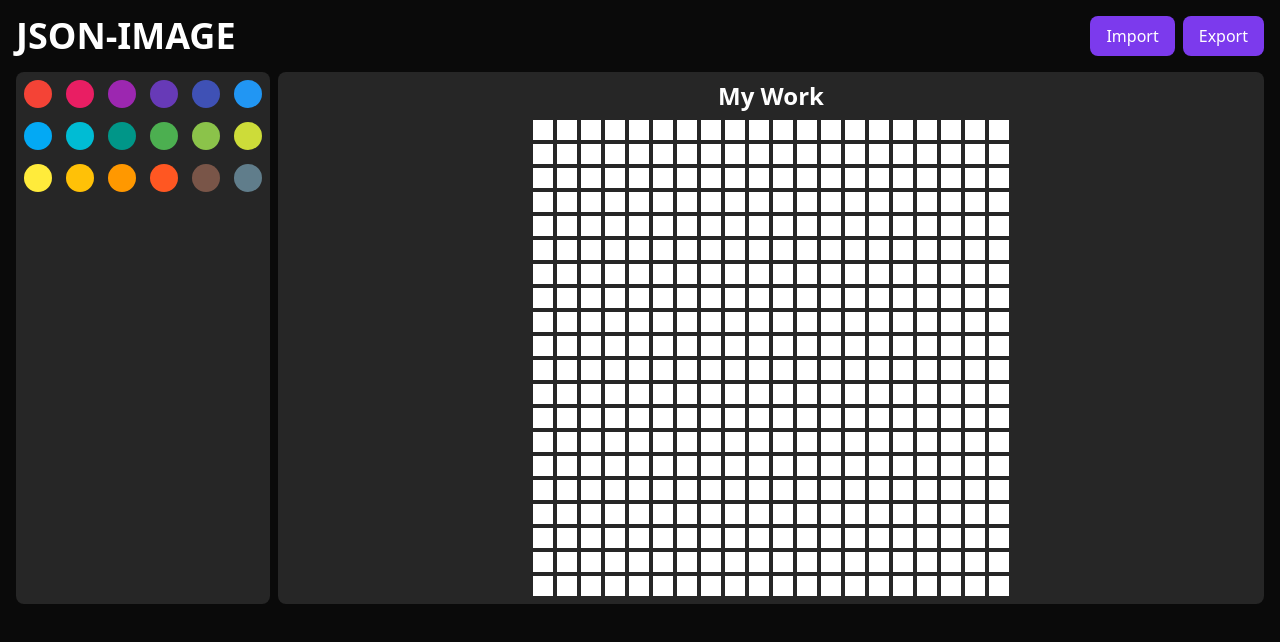
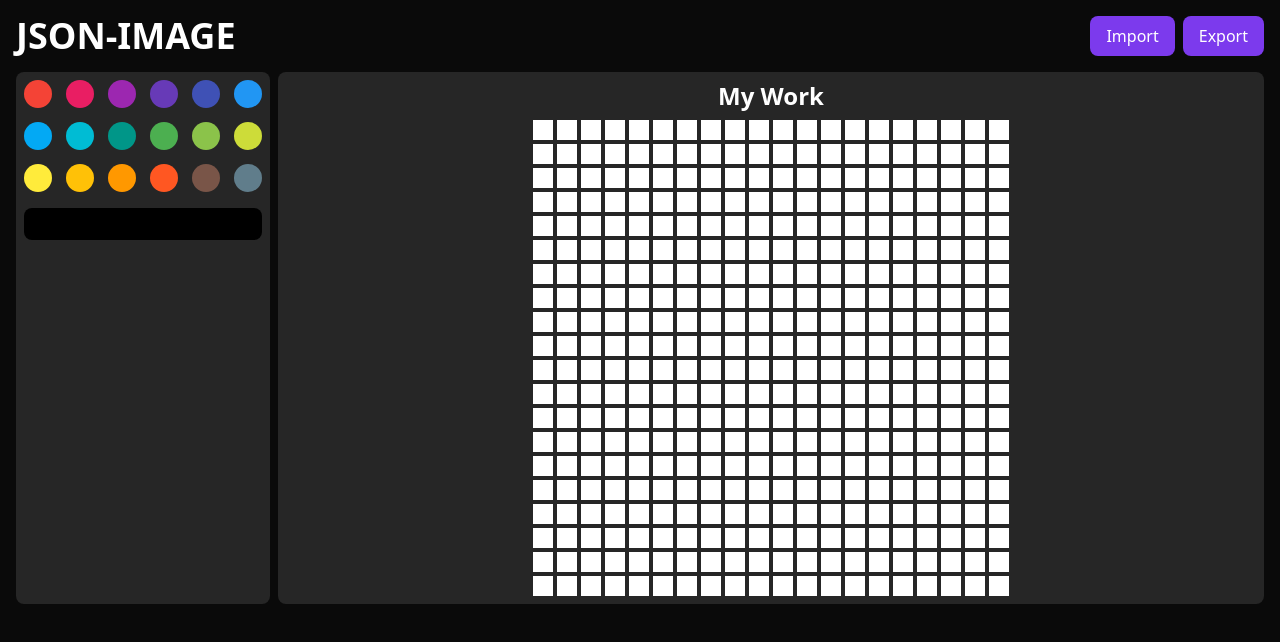
Before and after one commit to Lego4m/json-image, a React (Vite) app: page / in a window 1280 px wide. Shown: the top 642 px of the page. Built offline with nearby package versions, Linux system fonts and the light colour scheme.

Commit message:
Add ColorPicker component

```diff
--- a/package.json
+++ b/package.json
@@ -10,6 +10,7 @@
     "preview": "vite preview"
   },
   "dependencies": {
+    "lodash.debounce": "^4.0.8",
     "react": "^18.2.0",
     "react-color": "^2.19.3",
     "react-dom": "^18.2.0",
@@ -17,6 +18,7 @@
     "yup": "^1.2.0"
   },
   "devDependencies": {
+    "@types/lodash.debounce": "^4.0.7",
     "@types/react": "^18.0.37",
     "@types/react-color": "^3.0.6",
     "@types/react-dom": "^18.0.11",
--- /dev/null
+++ b/src/components/ColorPicker.tsx
@@ -0,0 +1,33 @@
+import { useRef } from 'react';
+import { CirclePicker } from 'react-color';
+import debounce from 'lodash.debounce';
+
+import { useEditor } from '../hooks/useEditor';
+
+export function ColorPicker() {
+  const { selectedColor, setSelectedColor } = useEditor();
+
+  const debouncedHandleChange = useRef(
+    debounce((value: string) => setSelectedColor(value), 150)
+  ).current;
+
+  return (
+    <div className="flex flex-col gap-4">
+      <CirclePicker
+        color={selectedColor}
+        onChangeComplete={(e) => setSelectedColor(e.hex)}
+      />
+
+      <label
+        className="h-8 w-full cursor-pointer rounded-lg"
+        style={{ backgroundColor: selectedColor }}
+      >
+        <input
+          className="hidden"
+          type="color"
+          onChange={(e) => debouncedHandleChange(e.target.value)}
+        />
+      </label>
+    </div>
+  );
+}
--- a/src/components/Sidebar.tsx
+++ b/src/components/Sidebar.tsx
@@ -1,21 +1,9 @@
-import { CirclePicker } from 'react-color';
-import type { ColorResult } from 'react-color';
-
-import { useEditor } from '../hooks/useEditor';
+import { ColorPicker } from './ColorPicker';
 
 export function Sidebar() {
-  const { selectedColor, setSelectedColor } = useEditor();
-
-  function handleChangeComplete(e: ColorResult) {
-    setSelectedColor(e.hex);
-  }
-
   return (
     <aside className="rounded-lg bg-neutral-800 p-2">
-      <CirclePicker
-        color={selectedColor}
-        onChangeComplete={handleChangeComplete}
-      />
+      <ColorPicker />
     </aside>
   );
 }
--- a/src/contexts/EditorContext.tsx
+++ b/src/contexts/EditorContext.tsx
@@ -3,7 +3,7 @@ import type { ReactNode } from 'react';
 
 interface EditorContextDataProps {
   selectedColor: string;
-  setSelectedColor: (newValue: string) => void;
+  setSelectedColor: React.Dispatch<React.SetStateAction<string>>;
 }
 
 interface EditorContextProviderProps {
```
Also changed, not shown: 1 other file (tests, documents, lock files or other folders).
